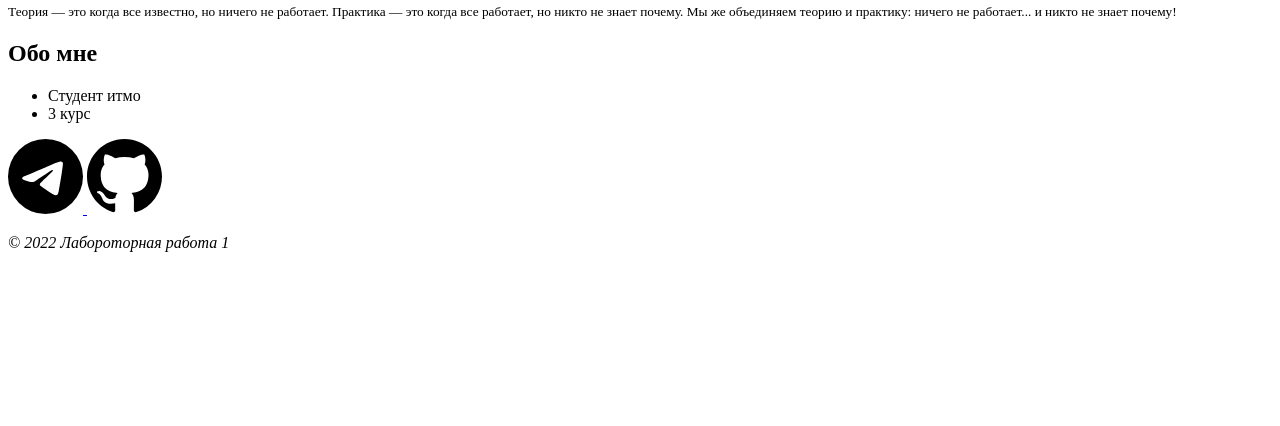
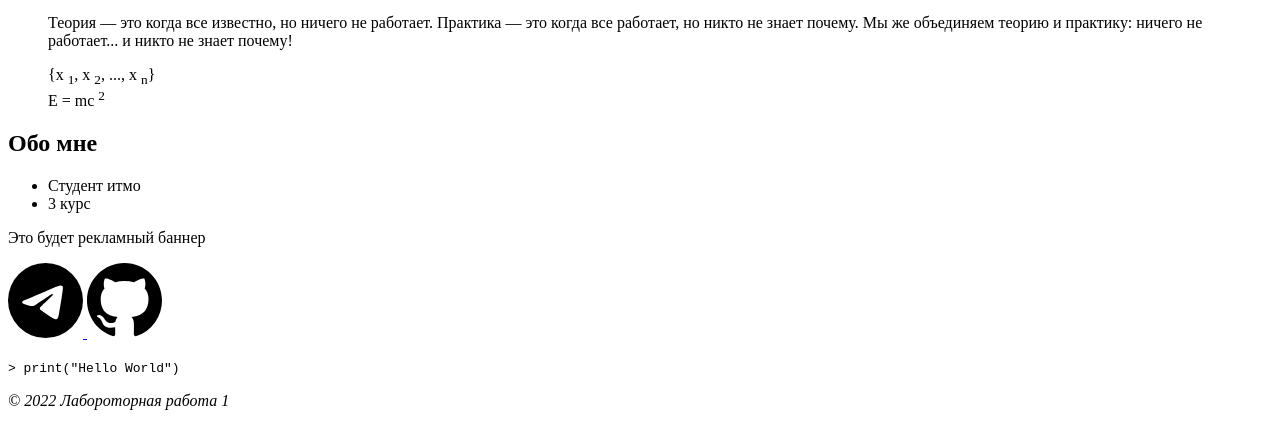
Before and after one commit to XeonStaf/WebProgramming, a plain HTML site: page index.html in a window 1280 px wide. Shown: the part 630-1056 px from the top of the page. Before the commit the page ends 898 px from the top, so only its background shows below. Drawn offline with Linux system fonts and the light colour scheme.

Commit message:
feat: added code snippet, article, quote and formula

```diff
--- a/index.html
+++ b/index.html
@@ -30,25 +30,34 @@
  <div class="container">
      <img src="" alt="my photo">
      <div>
-         <div class="quote">
-             <sub>Теория — это когда все известно, но ничего не работает.
+         <blockquote>
+             <p>Теория — это когда все известно, но ничего не работает.
                  Практика — это когда все работает, но никто не знает почему.
                  Мы же объединяем теорию и практику:
-                 ничего не работает... и никто не знает почему!</sub>
-         </div>
+                 ничего не работает... и никто не знает почему!</p>
+
+             <p>
+                 {x <sub>1</sub>, x <sub>2</sub>, ..., x <sub>n</sub>} <br>
+                 E = mc <sup>2</sup>
+             </p>
+
+         </blockquote>
          <h2>Обо мне</h2>
          <ul>
              <li>Студент итмо</li>
              <li>3 курс</li>
          </ul>
      </div>
+     <article>
+         <p>Это будет рекламный баннер</p>
+     </article>
  </div>
 </main>
 
 
 <footer>
     <div>
-        <section class="mb-4">
+        <section>
             <!-- Telegram -->
             <a href="https://t.me/xeonstaf" role="button">
                 <svg width="75" height="75" viewBox="0 0 16 16">
@@ -62,6 +71,12 @@
                     <path fill-rule="evenodd" d="M8 0C3.58 0 0 3.58 0 8c0 3.54 2.29 6.53 5.47 7.59.4.07.55-.17.55-.38 0-.19-.01-.82-.01-1.49-2.01.37-2.53-.49-2.69-.94-.09-.23-.48-.94-.82-1.13-.28-.15-.68-.52-.01-.53.63-.01 1.08.58 1.23.82.72 1.21 1.87.87 2.33.66.07-.52.28-.87.51-1.07-1.78-.2-3.64-.89-3.64-3.95 0-.87.31-1.59.82-2.15-.08-.2-.36-1.02.08-2.12 0 0 .67-.21 2.2.82.64-.18 1.32-.27 2-.27.68 0 1.36.09 2 .27 1.53-1.04 2.2-.82 2.2-.82.44 1.1.16 1.92.08 2.12.51.56.82 1.27.82 2.15 0 3.07-1.87 3.75-3.65 3.95.29.25.54.73.54 1.48 0 1.07-.01 1.93-.01 2.2 0 .21.15.46.55.38A8.013 8.013 0 0 0 16 8c0-4.42-3.58-8-8-8z"></path>
                 </svg>
             </a>
+
+            <p>
+                <code class="python">
+                    > print("Hello World")
+                </code>
+            </p>
         </section>
     </div>
 
```
